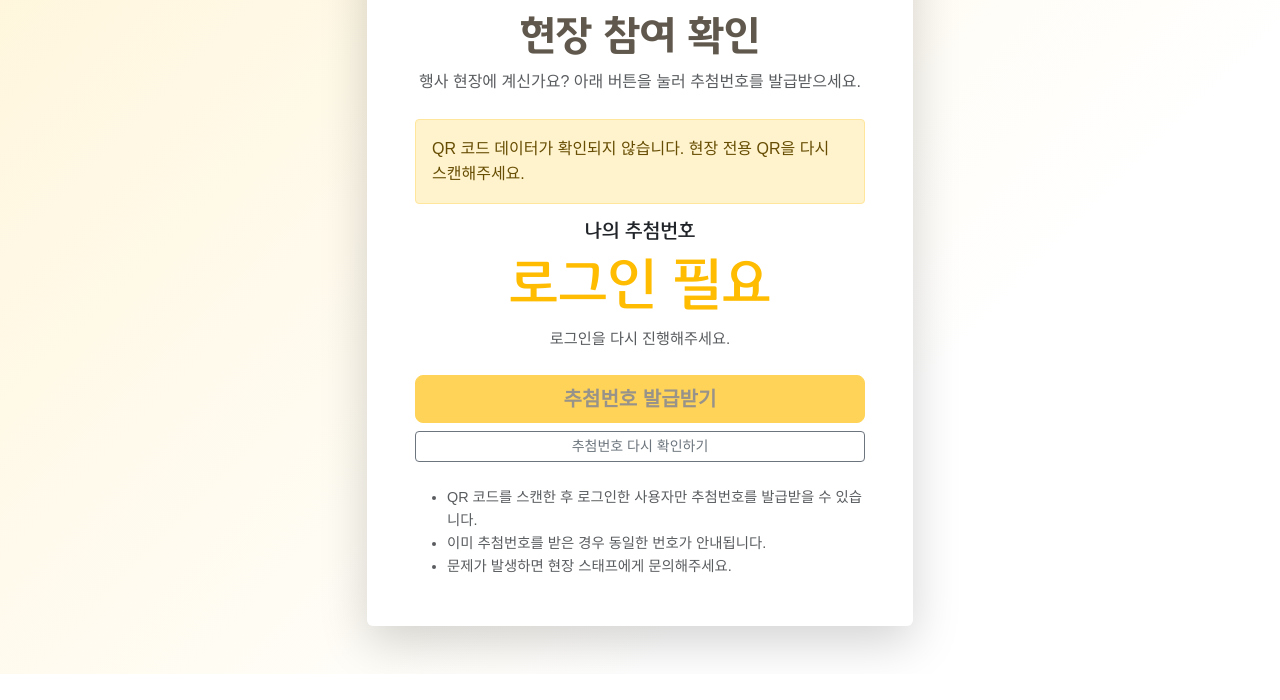
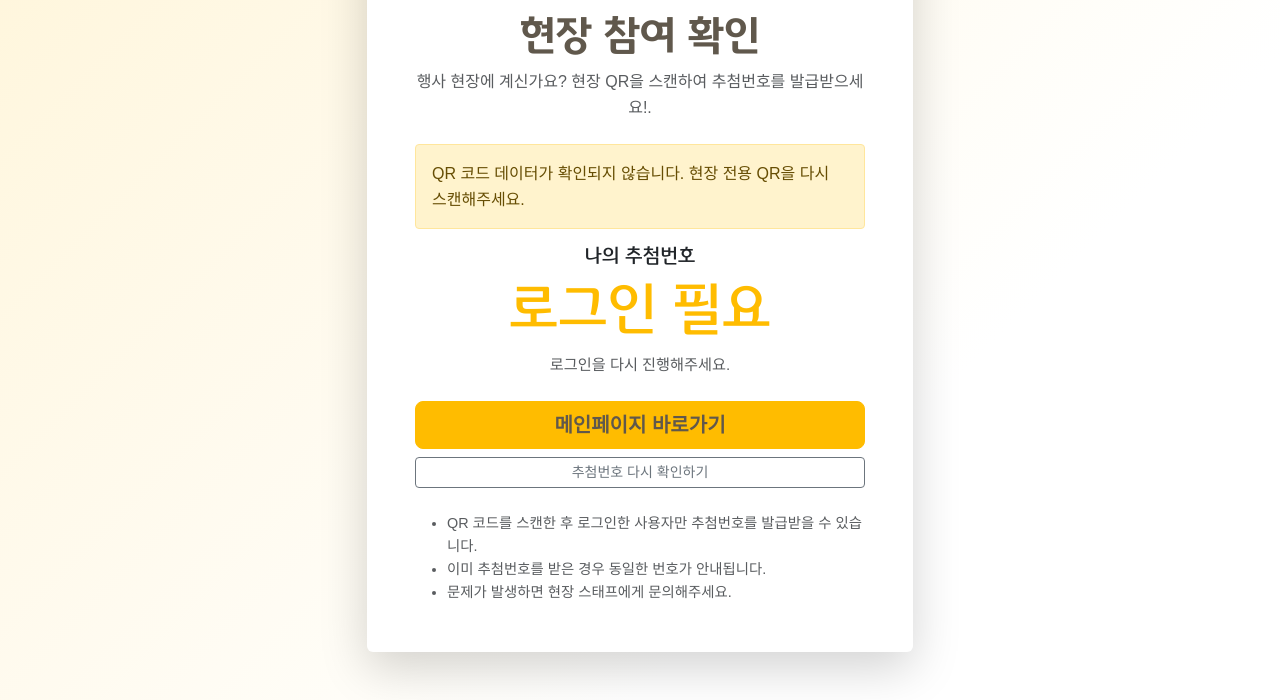
Before and after one commit to kgssks/tech, a website: page public/app/event/lottery/index.html in a window 1280 px wide. Shown: the part 163-863 px from the top of the page. Before the commit the page ends 837 px from the top, so only its background shows below. Drawn offline with nearby package versions, Linux system fonts and the light colour scheme; a web font is replaced by a local one.

Commit message:
editing lottery page

```diff
--- a/public/app/event/lottery/index.html
+++ b/public/app/event/lottery/index.html
@@ -19,7 +19,7 @@
                             <h1 class="mt-3" style="font-family: 'KBFGDisplay', sans-serif; font-weight: 700; color: var(--kb-gray);">
                                 현장 참여 확인
                             </h1>
-                            <p class="text-muted mb-0">행사 현장에 계신가요? 아래 버튼을 눌러 추첨번호를 발급받으세요.</p>
+                            <p class="text-muted mb-0">행사 현장에 계신가요? 현장 QR을 스캔하여 추첨번호를 발급받으세요!.</p>
                         </div>
 
                         <div id="lotteryIssueAlert" class="alert alert-warning" role="alert" style="display: none;"></div>
@@ -35,9 +35,9 @@
                         </div>
 
                         <div class="d-grid gap-2">
-                            <button class="btn btn-primary btn-lg" id="lotteryIssueButton">
-                                추첨번호 발급받기
-                            </button>
+                            <a href="/app/event/" class="btn btn-primary btn-lg">
+                                메인페이지 바로가기
+                            </a>
                             <button class="btn btn-outline-secondary btn-sm" id="lotteryIssueRefresh">
                                 추첨번호 다시 확인하기
                             </button>
```
